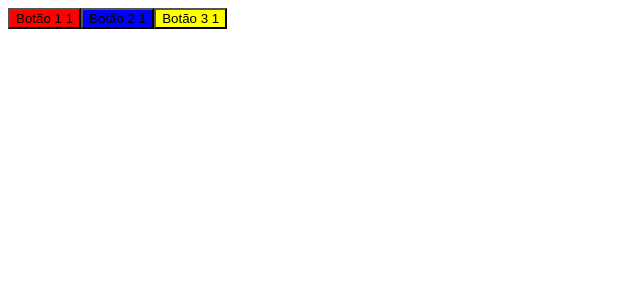
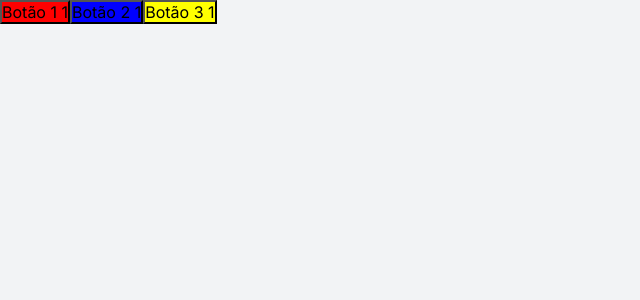
Before and after one commit to rickutino/PomoGamer, a React (Create React App) app: page / in a window 1280 px wide. Shown: the top 300 px of the page, without its empty margins (0-640 px from the left). Built offline with nearby package versions, Linux system fonts and the light colour scheme.

Commit message:
add css global

```diff
--- a/src/App.tsx
+++ b/src/App.tsx
@@ -1,5 +1,6 @@
 import React from 'react';
-import { Button } from './components/Button'
+import { Button } from './components/Button';
+import './styles/global.css';
 
 function App() {
   return (
--- /dev/null
+++ b/src/styles/global.css
@@ -0,0 +1,32 @@
+:root {
+  --background-color: #f2f3f5;
+  --text-color: #666
+}
+
+* {
+  margin: 0;
+  padding: 0;
+  box-sizing: border-box;
+  outline: 0;
+}
+
+body {
+  background-color: var(--background-color);
+  color: var(--text-color);
+  -webkit-font-smoothing: antialiased;
+}
+
+body, input, textarea, button {
+  font: 400 16px 'Inter', sans-serif
+}
+
+button {
+  cursor: pointer;
+}
+
+a {
+  /* 親要素の受継ぎ同じ要素を使う。 */
+  color: inherit;
+
+  text-decoration: none;
+}
```
